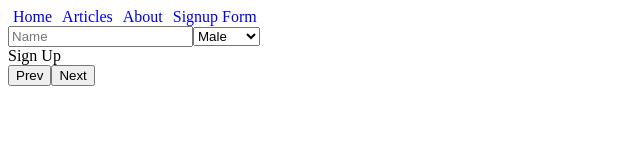
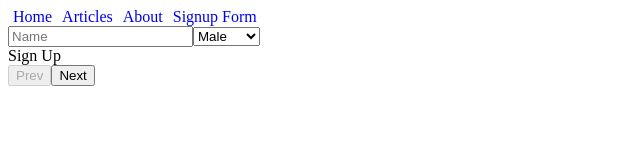
Before and after one commit to ycfan23/blog-site, a React (Create React App) app in the folder my-blog/: page /signupform in a window 1280 px wide. Shown: the top 160 px of the page, without its empty margins (0-640 px from the left). Built offline with nearby package versions, Linux system fonts and the light colour scheme; no server answers.

Commit message:
added functionality to Prev button

```diff
--- a/my-blog/src/components/signupForm/signupForm.jsx
+++ b/my-blog/src/components/signupForm/signupForm.jsx
@@ -18,6 +18,7 @@ const SignupForm = () => {
         </div>
         <button
           type='button'
+          disabled={page === 0}
           onClick={()=> {
             setPage(currentPage => currentPage - 1)
           }}
```
